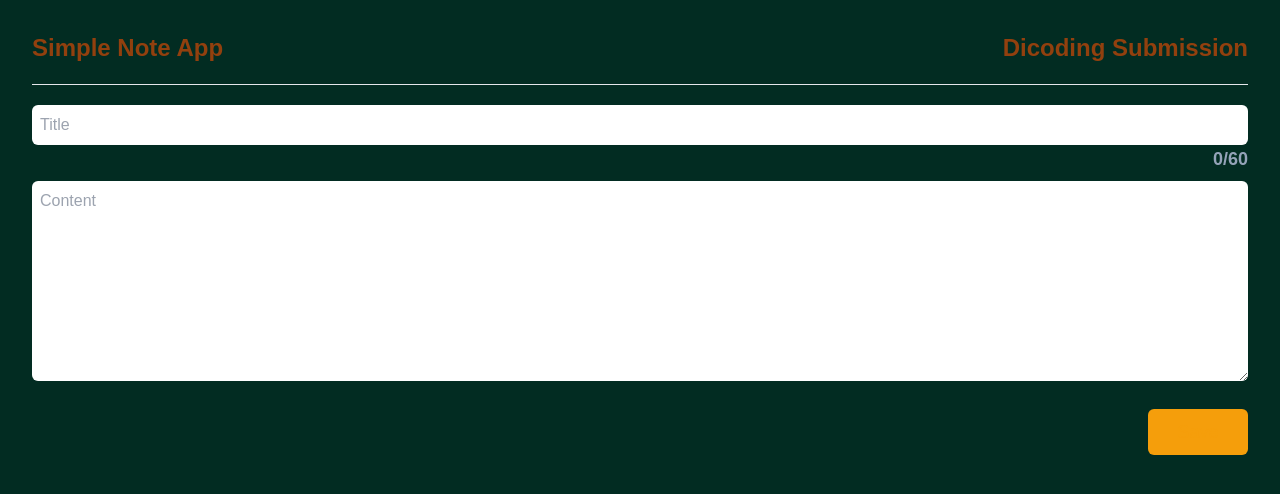
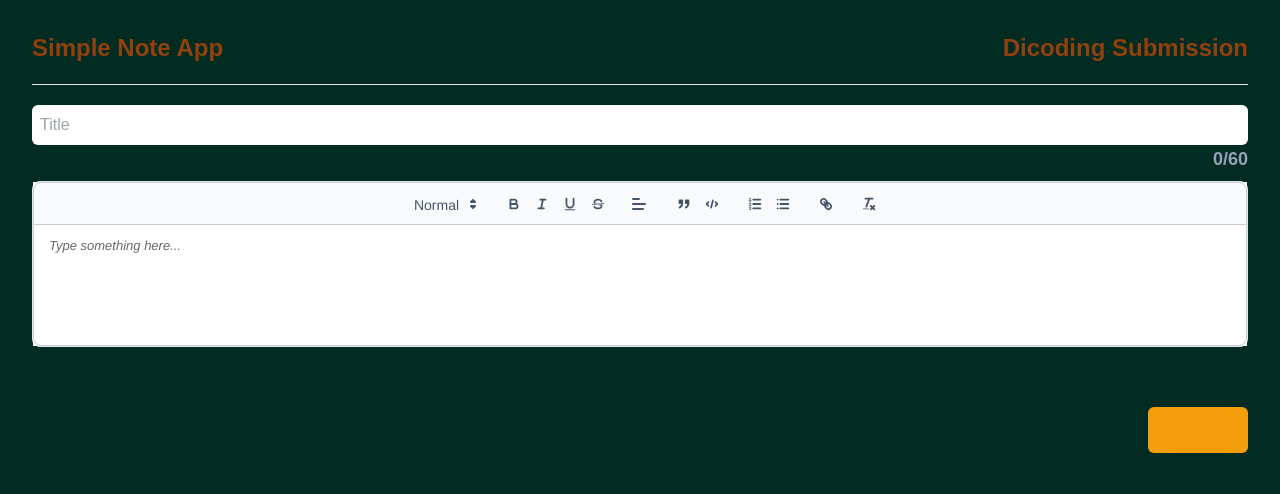
Before and after one commit to HabibAlmaula/basic-react, a React (Vite) app: page /add-note in a window 1280 px wide. Shown: the top 494 px of the page. Built offline with nearby package versions, Linux system fonts and the light colour scheme.

Commit message:
add detail and fix richtext

```diff
--- a/package.json
+++ b/package.json
@@ -11,9 +11,11 @@
   },
   "dependencies": {
     "date-fns": "^4.1.0",
+    "dompurify": "^3.2.1",
     "prop-types": "^15.8.1",
     "react": "^18.3.1",
     "react-dom": "^18.3.1",
+    "react-quill": "^2.0.0",
     "react-router-dom": "^6.28.0",
     "react-tabs": "^6.0.2"
   },
--- a/src/components/FormInputNote.jsx
+++ b/src/components/FormInputNote.jsx
@@ -1,63 +1,55 @@
 import { Component } from "react";
 import AppButton from "./AppButton";
+import RichTextEditor from "./RichTextEditor";
+import { useState } from "react";
 
-class FormInputNote extends Component {
-  constructor(props) {
-    super(props);
-    this.state = {
-      title: "",
-      body: "",
-      maxLength: 60,
-    };
+function FormInputNote({ onSave }) {
+  const maxLength = 60;
+  const [title, setTitle] = useState("");
+  const [body, setBody] = useState("");
+
+  function handleOnchangeTitle(event) {
+    const title = event.target.value;
+    if (title.length > maxLength) {
+      return;
+    }
+    setTitle(title);
   }
 
-  handleOnchangeTitle = (event) => {
-    const title = event.target.value;
-    if (title.length > this.state.maxLength) {
-      return;
+  function handleOnChangeBody(value) {
+    const textBody = value.plainText;
+    console.log(textBody);
+    setBody(textBody);
   }
-    this.setState({ title });
-  };
 
-  handleOnSave = () => {
+  function handleOnSave() {
     //add validation
-    if (!this.state.title.trim() || !this.state.body.trim()) {
+    if (!title.trim() || !body.trim()) {
       alert("Title and body are required");
       return;
     }
-    this.props.onSave({ title: this.state.title, body: this.state.body });
+    onSave({ title, body });
     //clear the form
-    this.setState({ title: "", body: "" });
-  };
+    setTitle("");
+    setBody("");
+  }
 
-  render() {
   return (
     <div className="flex flex-col">
       <input
         type="text"
         placeholder="Title"
-          value={this.state.title}
-          onChange={this.handleOnchangeTitle}
+        value={title}
+        onChange={handleOnchangeTitle}
         className="p-2 rounded-md"
       />
       <p className="text-lg font-semibold self-end mb-2">
-          {this.state.title.length}/{this.state.maxLength}
+        {title.length}/{maxLength}
       </p>
-
-        <textarea
-          className="p-2 mb-2 min-h-[200px] rounded-md"
-          placeholder="Content"
-          value={this.state.body}
-          onChange={(event) => this.setState({ body: event.target.value })}
-        />
-        <AppButton
-          className={"self-end"}
-          label="Save"
-          onClick={this.handleOnSave}
-        />
+      <RichTextEditor onChange={handleOnChangeBody} value={body} />
+      <AppButton className={"self-end"} label="Save" onClick={handleOnSave} />
     </div>
   );
 }
-}
 
 export default FormInputNote;
--- /dev/null
+++ b/src/components/RichTextEditor.jsx
@@ -0,0 +1,142 @@
+import { useState } from 'react';
+import ReactQuill from 'react-quill';
+import 'react-quill/dist/quill.snow.css';
+
+export default function RichTextEditor({ value, onChange, formatedValue }) {
+  const [textareaHeight, setTextareaHeight] = useState('auto');
+
+  const handleOnChange = (content) => {
+    onChange({ plainText: content });
+  };
+
+  const modules = {
+    toolbar: [
+      [{ 'header': [1, 2, 3, 4, 5, 6, false] }],
+      ['bold', 'italic', 'underline', 'strike'],
+      [{ 'align': [] }],
+      ['blockquote', 'code-block'],
+      [{ 'list': 'ordered'}, { 'list': 'bullet' }],
+      ['link'],
+      ['clean']
+    ],
+  };
+
+  const formats = [
+    'header',
+    'bold', 'italic', 'underline', 'strike',
+    'align', 'list', 'bullet',
+    'blockquote', 'code-block',
+    'link'
+  ];
+
+  const customStyles = `
+    .quill {
+      background: white;
+    }
+    .ql-container {
+      border-bottom-left-radius: 0.5rem;
+      border-bottom-right-radius: 0.5rem;
+      background: white;
+    }
+    .ql-toolbar {
+      border-top-left-radius: 0.5rem;
+      border-top-right-radius: 0.5rem;
+      background: #f8fafc;  /* Light gray background */
+      border-bottom: 1px solid #e2e8f0;
+    }
+    .ql-editor {
+      min-height: 120px;
+    }
+
+    /* Toolbar button styling */
+    .ql-snow.ql-toolbar button {
+      padding: 4px 8px;
+      border-radius: 0.25rem;
+    }
+
+    .ql-snow.ql-toolbar button:hover {
+      background-color: #f1f5f9;
+    }
+
+    .ql-snow.ql-toolbar button.ql-active {
+      background-color: #e2e8f0;
+    }
+
+    /* Toolbar dropdown styling */
+    .ql-snow .ql-picker {
+      color: #475569;
+    }
+
+    .ql-snow .ql-picker-options {
+      border-color: #e2e8f0;
+      border-radius: 0.375rem;
+      box-shadow: 0 2px 4px rgba(0, 0, 0, 0.1);
+    }
+
+    /* Icon colors */
+    .ql-snow .ql-stroke {
+      stroke: #475569;
+    }
+
+    .ql-snow .ql-fill {
+      fill: #475569;
+    }
+
+    .ql-snow.ql-toolbar button:hover .ql-stroke {
+      stroke: #1e293b;
+    }
+
+    .ql-snow.ql-toolbar button:hover .ql-fill {
+      fill: #1e293b;
+    }
+
+    .ql-snow.ql-toolbar button.ql-active .ql-stroke {
+      stroke: #1e293b;
+    }
+
+    .ql-snow.ql-toolbar button.ql-active .ql-fill {
+      fill: #1e293b;
+    }
+
+    /* Tooltip styling */
+    .ql-snow .ql-tooltip {
+      background-color: white;
+      border: 1px solid #e2e8f0;
+      border-radius: 0.375rem;
+      box-shadow: 0 2px 4px rgba(0, 0, 0, 0.1);
+      padding: 8px 12px;
+    }
+
+    .ql-snow .ql-tooltip input[type=text] {
+      border: 1px solid #e2e8f0;
+      border-radius: 0.25rem;
+      padding: 4px 8px;
+      outline: none;
+    }
+
+    .ql-snow .ql-tooltip input[type=text]:focus {
+      border-color: #94a3b8;
+      box-shadow: 0 0 0 2px rgba(148, 163, 184, 0.1);
+    }
+  `;
+
+  return (
+    <div className="w-full grid grid-cols-1 gap-5 mb-10">
+      <style>{customStyles}</style>
+      <div
+        onDrop={(e) => e.preventDefault()}
+        className="bg-white rounded-lg border border-slate-200"
+      >
+        <ReactQuill
+          theme="snow"
+          onChange={handleOnChange}
+          value={value}
+          modules={modules}
+          formats={formats}
+          bounds={'.app'}
+          placeholder={'Type something here...'}
+        />
+      </div>
+    </div>
+  );
+}
--- a/src/pages/AddNote.jsx
+++ b/src/pages/AddNote.jsx
@@ -2,24 +2,14 @@ import { useNavigate, useLocation } from "react-router-dom";
 import FormInputNote from "../components/FormInputNote";
 import HeaderApp from "../components/HeaderApp";
 
+import { addNote } from "../utils";
+
 function AddNote() {
   const navigate = useNavigate();
 
-  const location = useLocation();
-  const lastNoteId = location.state?.lastNoteId;
-
   const handleOnSave = (note) => {
-    const newNote = {
-      ...note,
-      archived: false,
-      id: lastNoteId + 1,
-      createdAt: new Date().toISOString(),
-    };
-
-    // Navigate back with the new note data
-    navigate("/", {
-      state: { newNote: newNote },
-    });
+    addNote(note);
+    navigate("/");
   };
   return (
     <>
--- a/src/utils/index.js
+++ b/src/utils/index.js
@@ -1,46 +1,118 @@
-const getInitialData = () => [
+let notes = [
   {
-    id: 1,
-    title: "Babel",
-    body: "Babel merupakan tools open-source yang digunakan untuk mengubah sintaks ECMAScript 2015+ menjadi sintaks yang didukung oleh JavaScript engine versi lama. Babel sering dipakai ketika kita menggunakan sintaks terbaru termasuk sintaks JSX.",
-    createdAt: "2022-04-14T04:27:34.572Z",
+    id: 'notes-1',
+    title: 'Babel',
+    body: 'Babel merupakan tools open-source yang digunakan untuk mengubah sintaks ECMAScript 2015+ menjadi sintaks yang didukung oleh JavaScript engine versi lama. Babel sering dipakai ketika kita menggunakan sintaks terbaru termasuk sintaks JSX.',
+    createdAt: '2022-04-14T04:27:34.572Z',
     archived: false,
   },
   {
-    id: 2,
-    title: "Functional Component",
-    body: "Functional component merupakan React component yang dibuat menggunakan fungsi JavaScript. Agar fungsi JavaScript dapat disebut component ia harus mengembalikan React element dan dipanggil layaknya React component.",
-    createdAt: "2022-04-14T04:27:34.572Z",
+    id: 'notes-2',
+    title: 'Functional Component',
+    body: 'Functional component merupakan React component yang dibuat menggunakan fungsi JavaScript. Agar fungsi JavaScript dapat disebut component ia harus mengembalikan React element dan dipanggil layaknya React component.',
+    createdAt: '2022-04-14T04:27:34.572Z',
     archived: false,
   },
   {
-    id: 3,
-    title: "Modularization",
-    body: "Dalam konteks pemrograman JavaScript, modularization merupakan teknik dalam memecah atau menggunakan kode dalam berkas JavaScript secara terpisah berdasarkan tanggung jawabnya masing-masing.",
-    createdAt: "2022-04-14T04:27:34.572Z",
+    id: 'notes-3',
+    title: 'Modularization',
+    body: 'Dalam konteks pemrograman JavaScript, modularization merupakan teknik dalam memecah atau menggunakan kode dalam berkas JavaScript secara terpisah berdasarkan tanggung jawabnya masing-masing.',
+    createdAt: '2022-04-14T04:27:34.572Z',
     archived: false,
   },
   {
-    id: 4,
-    title: "Lifecycle",
-    body: "Dalam konteks React component, lifecycle merupakan kumpulan method yang menjadi siklus hidup mulai dari component dibuat (constructor), dicetak (render), pasca-cetak (componentDidMount), dan sebagainya. ",
-    createdAt: "2022-04-14T04:27:34.572Z",
+    id: 'notes-4',
+    title: 'Lifecycle',
+    body: 'Dalam konteks React component, lifecycle merupakan kumpulan method yang menjadi siklus hidup mulai dari component dibuat (constructor), dicetak (render), pasca-cetak (componentDidMount), dan sebagainya. ',
+    createdAt: '2022-04-14T04:27:34.572Z',
     archived: false,
   },
   {
-    id: 5,
-    title: "ESM",
-    body: "ESM (ECMAScript Module) merupakan format modularisasi standar JavaScript.",
-    createdAt: "2022-04-14T04:27:34.572Z",
+    id: 'notes-5',
+    title: 'ESM',
+    body: 'ESM (ECMAScript Module) merupakan format modularisasi standar JavaScript.',
+    createdAt: '2022-04-14T04:27:34.572Z',
     archived: false,
   },
   {
-    id: 6,
-    title: "Module Bundler",
-    body: "Dalam konteks pemrograman JavaScript, module bundler merupakan tools yang digunakan untuk menggabungkan seluruh modul JavaScript yang digunakan oleh aplikasi menjadi satu berkas.",
-    createdAt: "2022-04-14T04:27:34.572Z",
+    id: 'notes-6',
+    title: 'Module Bundler',
+    body: 'Dalam konteks pemrograman JavaScript, module bundler merupakan tools yang digunakan untuk menggabungkan seluruh modul JavaScript yang digunakan oleh aplikasi menjadi satu berkas.',
+    createdAt: '2022-04-14T04:27:34.572Z',
     archived: false,
   },
 ];
 
-export { getInitialData};
+function getAllNotes() {
+  return notes;
+}
+
+function getNote(id) {
+  const foundedNote = notes.find((note) => note.id === id);
+  return foundedNote;
+}
+
+function getActiveNotes() {
+  const activeNotes = notes.filter((note) => !note.archived);
+  return activeNotes;
+}
+
+function getArchivedNotes() {
+  const archivedNotes = notes.filter((note) => note.archived);
+  return archivedNotes;
+}
+
+function addNote({ title, body }) {
+  notes = [...notes, {
+    id: `notes-${+new Date()}`, title: title || '(untitled)', body, createdAt: new Date().toISOString(), archived: false,
+  }];
+}
+
+function deleteNote(id) {
+  notes = notes.filter((note) => note.id !== id);
+}
+
+function archiveNote(id) {
+  console.log('archiveNote', id);
+  notes = notes.map((note) => {
+    if (note.id === id) {
+      return { ...note, archived: true };
+    }
+    return note;
+  });
+}
+
+function unarchiveNote(id) {
+  notes = notes.map((note) => {
+    if (note.id === id) {
+      return { ...note, archived: false };
+    }
+
+    return note;
+  });
+}
+
+function editNote({ id, title, body }) {
+  const noteToEdit = notes.find((note) => note.id === id);
+  noteToEdit.title = title;
+  noteToEdit.body = body;
+
+  notes = notes.map((note) => {
+    if (note.id === id) {
+      return note;
+    }
+    return note;
+  });
+}
+
+export {
+  getAllNotes,
+  getActiveNotes,
+  getArchivedNotes,
+  deleteNote,
+  editNote,
+  getNote,
+  archiveNote,
+  unarchiveNote,
+  addNote,
+};
```
Also changed, not shown: src/App.jsx (+2 -80 lines), src/components/HeaderApp.jsx (+13 -6 lines), src/components/NoteContainer.jsx (+6 -4 lines), src/components/NoteItem.jsx (+11 -12 lines), src/pages/DetailNote.jsx (added, +22 -0 lines), src/pages/Home.jsx (+20 -30 lines), 1 other file (tests, documents, lock files or other folders). Lines whose indentation alone changed are shown as unchanged.
